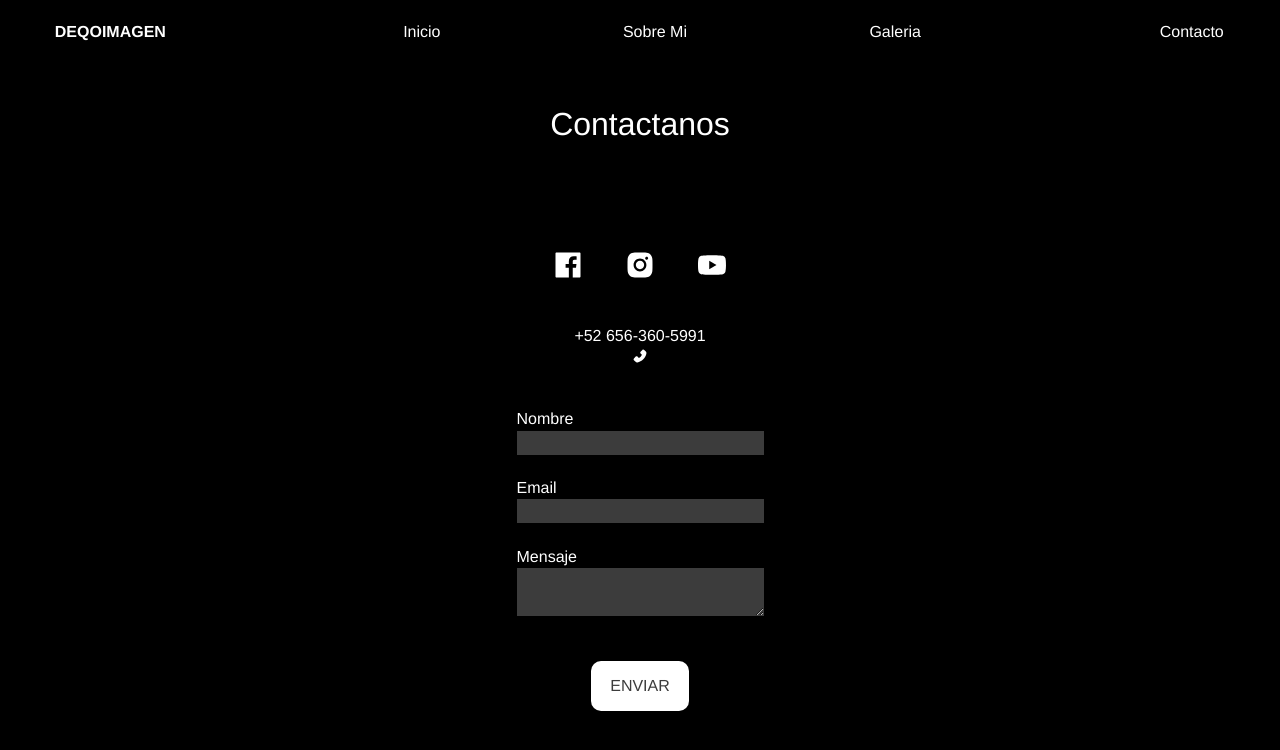
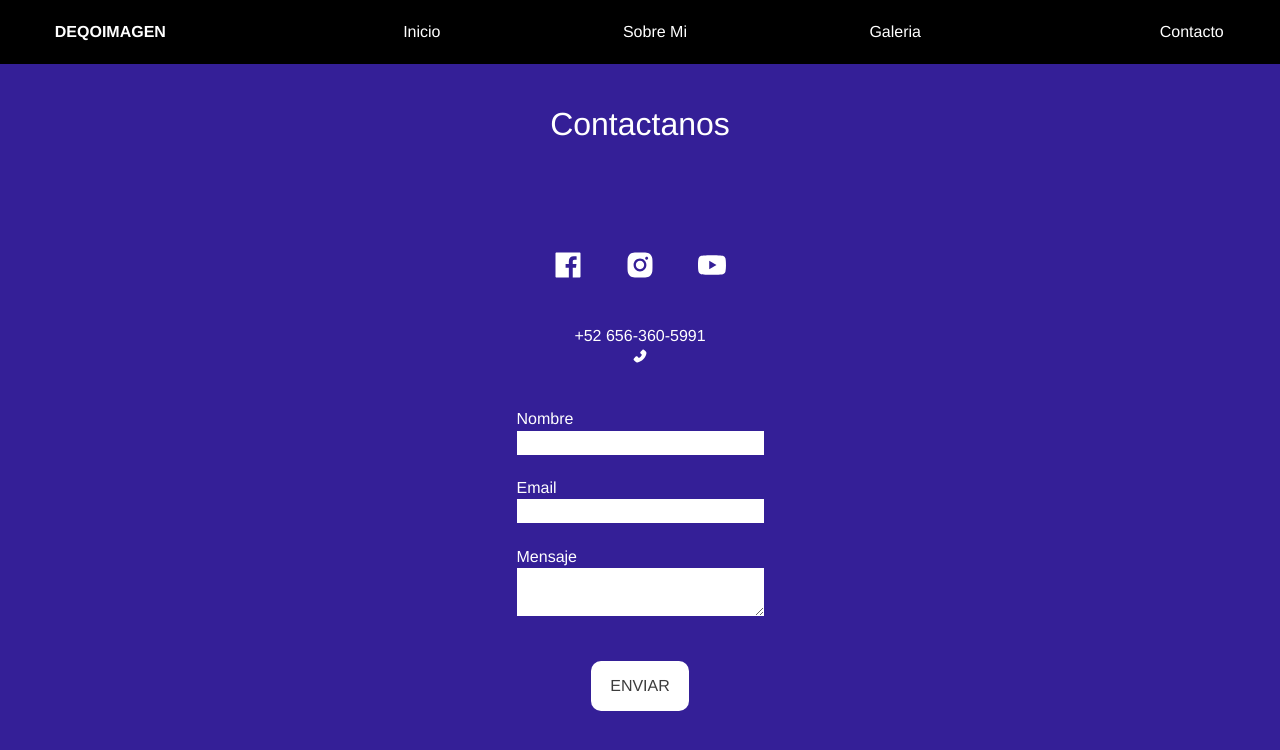
Before and after one commit to PixiesCorp/Deqoweb, a Next.js app: page /contact in a window 1280 px wide. Shown: the top 750 px of the page. Built offline with nearby package versions, Linux system fonts and the light colour scheme.

Commit message:
7to commit

```diff
--- /dev/null
+++ b/components/Messenger.jsx
@@ -0,0 +1,7 @@
+import MessengerCustomerChat from 'react-messenger-customer-chat';
+
+export default function Messenger () {
+  return (
+    <MessengerCustomerChat pageId="400261343467769" appId="444952821010881"/>
+  )
+}
--- a/package.json
+++ b/package.json
@@ -17,6 +17,7 @@
     "react": "18.2.0",
     "react-dom": "18.2.0",
     "react-icons": "^4.6.0",
+    "react-messenger-customer-chat": "^0.8.0",
     "swiper": "^8.3.2"
   },
   "devDependencies": {
--- a/pages/about.js
+++ b/pages/about.js
@@ -19,7 +19,7 @@ export default function About () {
             <div className={styles.subtitle}>
               <h2>Fotógrafo en Cd.Juárez, Chih.</h2>
             </div>
-            <div className="description">
+            <div className={styles.description}>
               <h2>Lorem ipsum dolor sit amet consectetur adipisicing elit. Sequi, necessitatibus.</h2>
             </div>
           </div>
--- a/pages/contact.js
+++ b/pages/contact.js
@@ -6,6 +6,7 @@ import { AiFillFacebook } from 'react-icons/ai'
 import { AiFillInstagram } from 'react-icons/ai'
 import { AiFillYoutube } from 'react-icons/ai'
 import { AiFillPhone } from 'react-icons/ai'
+import Messenger from "../components/Messenger";
 
 
 
@@ -74,6 +75,7 @@ export default function Contact () {
           {result ? <Result /> : null}
         </div>
       </div>
+      <Messenger />
     </>
   )
 }
--- a/styles/About.module.css
+++ b/styles/About.module.css
@@ -25,6 +25,10 @@
   line-height: 1.5em;
 }
 
+.description > h2{
+  line-height: 2.7em;
+}
+
 @media screen and (max-width: 800px) {
   .contain {
     flex-direction: column;
--- a/styles/Contact.module.css
+++ b/styles/Contact.module.css
@@ -25,13 +25,15 @@
 }
 
 .input {
-  background-color: rgb(60, 60, 60);
+  background-color: white;
+  color: black;
   font-size: 1.3em;
 }
 
 .inputMessage {
   height: 50%;
-  background-color: rgb(60, 60, 60);
+  color: black;
+  background-color: white;
 }
 
 .submit {
--- a/styles/globals.css
+++ b/styles/globals.css
@@ -135,7 +135,7 @@ body {
   -webkit-font-smoothing: antialiased;
   /* opcional */
   -moz-osx-font-smoothing: grayscale;
-  background-color: black;
+  background-color: #341f97;
 }
 
 .swiper {
```
Also changed, not shown: 1 other file (tests, documents, lock files or other folders).
